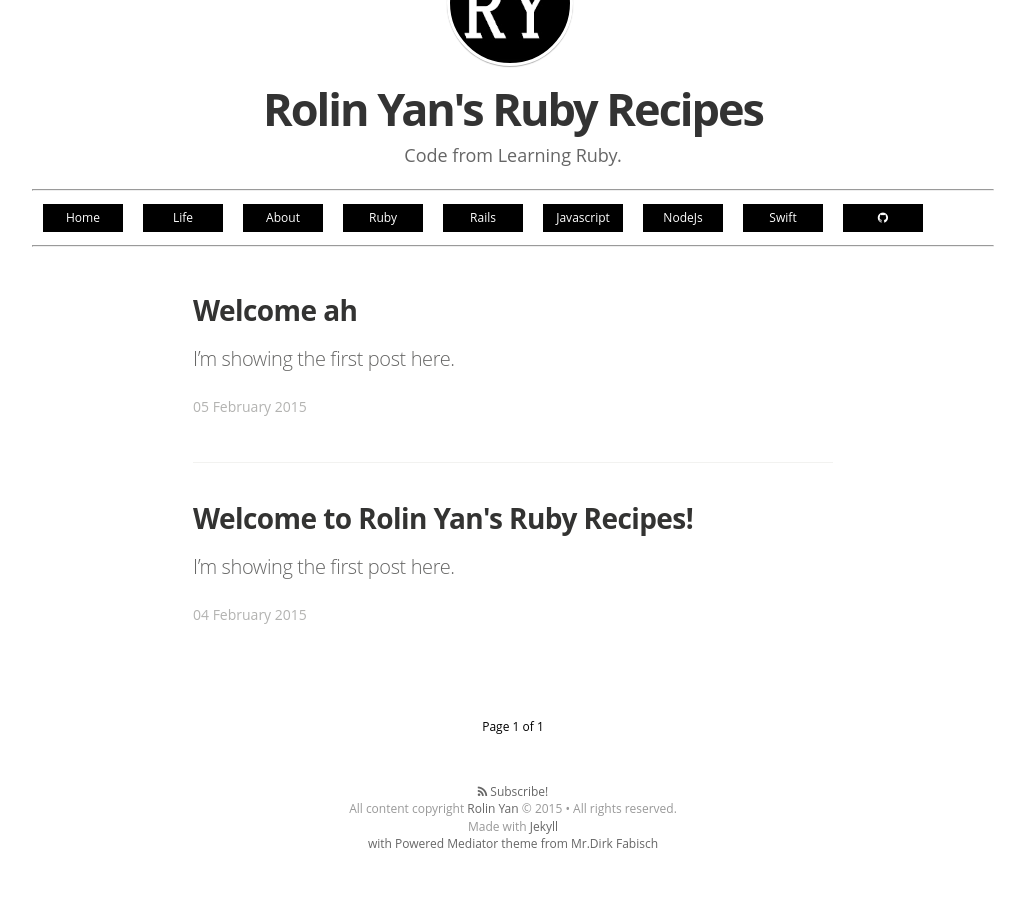
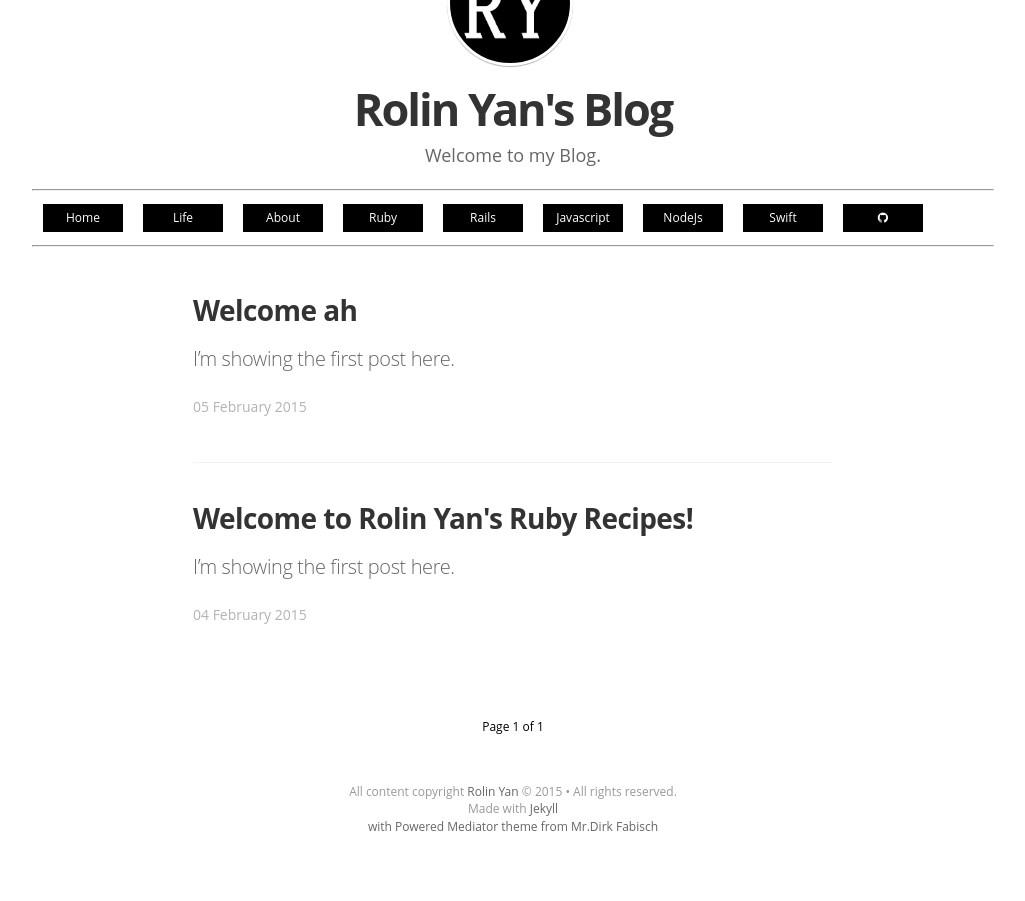
Before and after one commit to rolinyan/rolinyan.github.io, a Jekyll site: the page built from index.html, in a window 1280 px wide. Shown: the part 225-1126 px from the top of the page, without its empty margins (127-1152 px from the left). Built offline with Jekyll 4.4.1, drawn with Linux system fonts in a browser that asks for light colours; nearby versions of some CDN libraries; some web fonts are replaced; Markdown is read by kramdown in place of the engine named in the settings; the list of posts is cut into pages by our own code.

Commit message:
refactor

```diff
--- a/_config.yml
+++ b/_config.yml
@@ -3,9 +3,9 @@ markdown: redcarpet
 highlighter: pygments
 
 # Site settings
-title: "Rolin Yan's Ruby Recipes"
+title: "Rolin Yan's Blog"
 description: > # this means to ignore newlines until "email:"
-  Code from Learning Ruby.
+  Welcome to my Blog.
 
 email: rolinyan@qq.com
 #blog logo
@@ -19,8 +19,8 @@ author_image: "/assets/images/author.jpg"
 
 paginate:	5
 
-url: "http://rolinyan.github.io/ruby_recipes" # the base hostname & protocol for your site
-baseurl: "/ruby_recipes"
+url: "http://rolinyan.github.io" # the base hostname & protocol for your site
+baseurl:
 
 # social icons and sharing options
 social:
--- a/_includes/footer.html
+++ b/_includes/footer.html
@@ -1,7 +1,7 @@
 <!-- footer start -->
 
 <footer class="site-footer">
-  <a class="subscribe" href="{{ "/feed.xml" | prepend: site.baseurl }}"> <span class="tooltip"> <i class="fa fa-rss"></i> Subscribe!</span></a>
+  <!-- <a class="subscribe" href="{{ "/feed.xml" | prepend: site.baseurl }}"> <span class="tooltip"> <i class="fa fa-rss"></i> Subscribe!</span></a> -->
     <div class="inner">
          <section class="copyright">All content copyright <a href="mailto:{{ site.email}}">{{ site.name }}</a> &copy; {{ site.time | date: '%Y' }} &bull; All rights reserved.</section>
          <section class="poweredby">Made with <a href="http://jekyllrb.com"> Jekyll</a></section>
--- a/_includes/header.html
+++ b/_includes/header.html
@@ -1,5 +1,6 @@
 <!-- header start -->
 
 <a href="{{ site.url }}" class="logo-readium"><span class="logo" style="background-image: url({{ site.baseurl }}{{ site.logo }})"></span></a>
+<a href="{{ site.url }}/#top" class="logo-readium"><span class="logo" style="background-image: url({{ site.baseurl }}{{ site.logo }})"></span></a>
 
 <!-- header end -->
--- a/_layouts/default.html
+++ b/_layouts/default.html
@@ -3,7 +3,7 @@
 
   {% include head.html %}
 
-  <body>
+  <body id="top">
 
     {% include header.html %}
 
--- a/index.html
+++ b/index.html
@@ -50,9 +50,4 @@ layout: default
         {% endif %}
       {% endif %}
     </nav>
-
-
-    <!-- {{!! After all the posts, we have the previous/next pagination links }}
-    {{pagination}} -->
-
 </main>
--- a/ruby.html
+++ b/ruby.html
@@ -36,5 +36,4 @@ permalink: /ruby/
         </article>
       {% endfor %}
     </div>
-
 </main>
```
